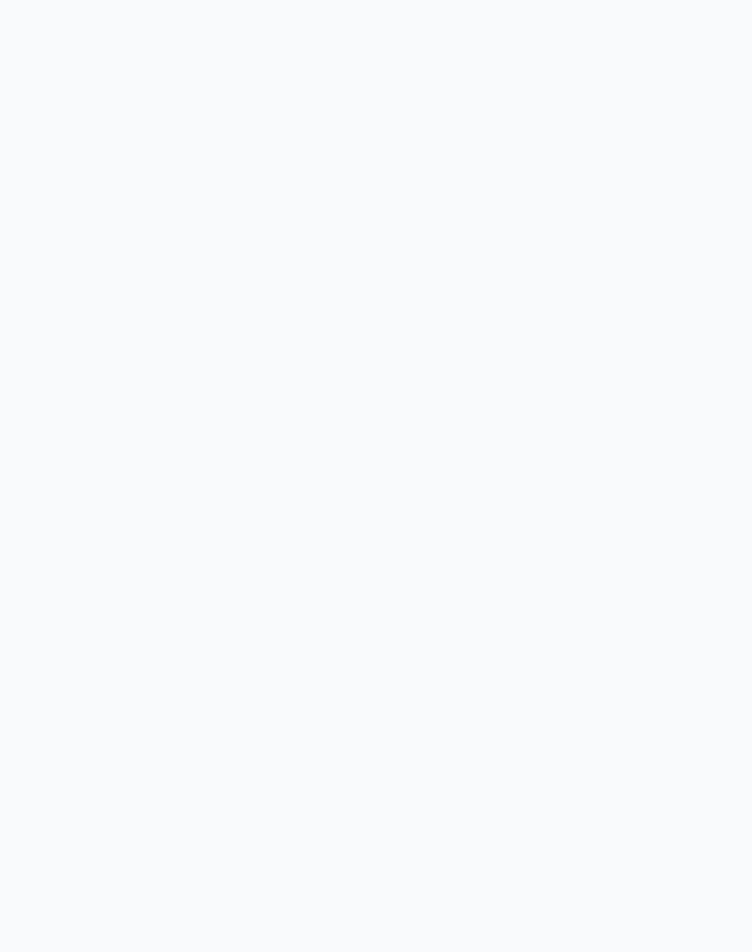
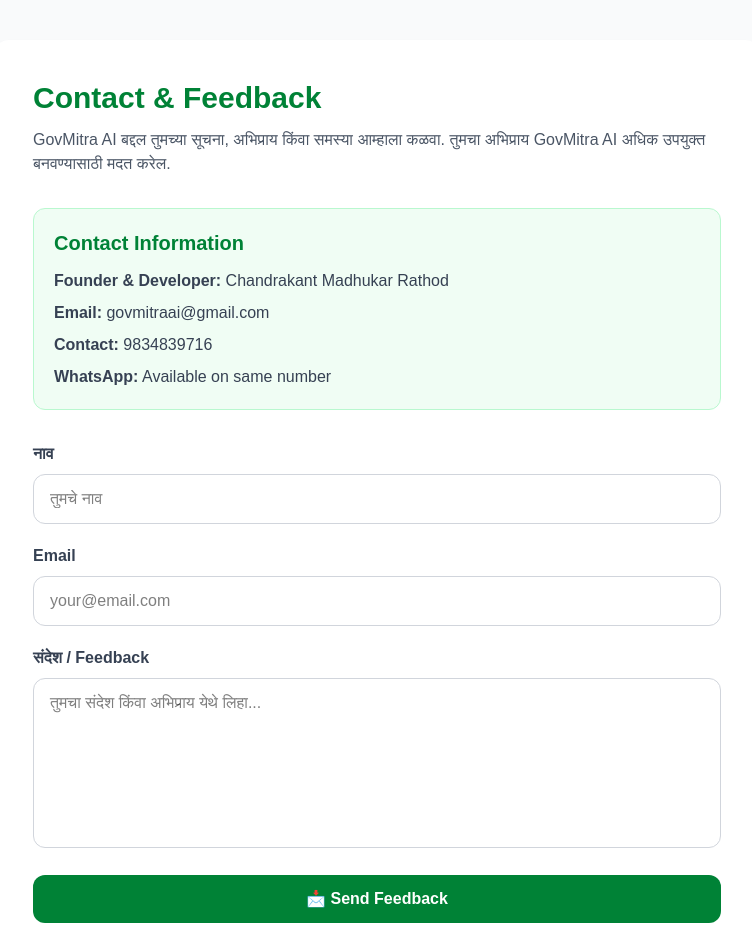
Before and after one commit to cmrathod64-ctrl/govmitra-ai, a React (Vite) app: page /contact in a window 1280 px wide. Before the commit this address had no page. Shown: the top 952 px of the page, without its empty margins (263-1015 px from the left). Before the commit the page ends 800 px from the top, so only its background shows below. Built offline with nearby package versions, Linux system fonts and the light colour scheme; the HTML template or start-up script is replaced by a standard one.

Commit message:
v3.0 Departments and Feedback System

```diff
--- a/src/App.jsx
+++ b/src/App.jsx
@@ -10,7 +10,7 @@
 import ProtectedRoute from "./components/ProtectedRoute";
 import PrivacyPolicy from "./pages/PrivacyPolicy";
 import Terms from "./pages/Terms";
-
+import Contact from "./pages/Contact";
 function App() {
   return (
     <Routes>
@@ -21,6 +21,7 @@
       <Route path="/search" element={<Search />} />
       <Route path="/privacy-policy" element={<PrivacyPolicy />} />
       <Route path="/terms" element={<Terms />} />
+      <Route path="/contact" element={<Contact />} />
       <Route
   path="/admin"
   element={
--- a/src/data/departments.js
+++ b/src/data/departments.js
@@ -1,13 +1,39 @@
 const departments = [
-  { id: 1, icon: "🌳", title: "Forest" },
-  { id: 2, icon: "💰", title: "Finance" },
-  { id: 3, icon: "🏛️", title: "General Administration" },
-  { id: 4, icon: "📚", title: "Education" },
-  { id: 5, icon: "🚜", title: "Agriculture" },
-  { id: 6, icon: "🏥", title: "Health" },
-  { id: 7, icon: "⚡", title: "Energy" },
-  { id: 8, icon: "🌊", title: "Water Resources" },
-  { id: 9, icon: "🚓", title: "Home Department" },
+  { id: 1, icon: "🏛️", title: "सामान्य प्रशासन विभाग" },
+  { id: 2, icon: "💰", title: "वित्त विभाग" },
+  { id: 3, icon: "🌳", title: "महसूल व वन विभाग" },
+  {
+    id: 4,
+    icon: "🚜",
+    title: "कृषी, पशुसंवर्धन, दुग्धव्यवसाय विकास व मत्स्यव्यवसाय विभाग",
+  },
+  { id: 5, icon: "📚", title: "शालेय शिक्षण व क्रीडा विभाग" },
+  { id: 6, icon: "🏗️", title: "सार्वजनिक बांधकाम विभाग" },
+  { id: 7, icon: "🌊", title: "जलसंपदा विभाग" },
+  { id: 8, icon: "🚓", title: "गृह विभाग" },
+  { id: 9, icon: "🌿", title: "आदिवासी विकास विभाग" },
+  { id: 10, icon: "⚖️", title: "विधी व न्याय विभाग" },
+  { id: 11, icon: "🏥", title: "सार्वजनिक आरोग्य विभाग" },
+  { id: 12, icon: "🌱", title: "पर्यावरण विभाग" },
+  {
+    id: 13,
+    icon: "🍚",
+    title: "अन्न, नागरी पुरवठा व ग्राहक संरक्षण विभाग",
+  },
+  {
+    id: 14,
+    icon: "⚡",
+    title: "उद्योग, उर्जा व कामगार विभाग",
+  },
+  { id: 15, icon: "🏘️", title: "ग्राम विकास विभाग" },
+  { id: 16, icon: "♿", title: "दिव्यांग कल्याण विभाग" },
+  { id: 17, icon: "🚰", title: "पाणीपुरवठा व स्वच्छता विभाग" },
+  { id: 18, icon: "💧", title: "मृद व जलसंधारण विभाग" },
+  {
+    id: 19,
+    icon: "🤝",
+    title: "सामाजिक न्याय व विशेष सहाय्य विभाग",
+  },
 ];
 
 export default departments;
--- /dev/null
+++ b/src/pages/Contact.jsx
@@ -0,0 +1,157 @@
+import { useState } from "react";
+import { supabase } from "../lib/supabase";
+function Contact() {
+  const [formData, setFormData] = useState({
+    name: "",
+    email: "",
+    message: "",
+  });
+
+  const handleChange = (e) => {
+    const { name, value } = e.target;
+
+    setFormData((prev) => ({
+      ...prev,
+      [name]: value,
+    }));
+  };
+
+  const handleSubmit = async (e) => {
+  e.preventDefault();
+
+  const { error } = await supabase
+    .from("feedback")
+    .insert([
+      {
+        name: formData.name,
+        email: formData.email,
+        message: formData.message,
+      },
+    ]);
+
+  if (error) {
+    console.error("Feedback Error:", error);
+    alert("❌ Feedback submit झाला नाही. कृपया पुन्हा प्रयत्न करा.");
+    return;
+  }
+
+  alert("✅ Thank you! तुमचा Feedback successfully submit झाला.");
+
+  setFormData({
+    name: "",
+    email: "",
+    message: "",
+  });
+};
+
+  return (
+    <div className="min-h-screen bg-gray-50 py-10 px-4">
+      <div className="max-w-3xl mx-auto bg-white shadow-md rounded-2xl p-6 md:p-10">
+
+        <h1 className="text-3xl font-bold text-green-700 mb-3">
+          Contact & Feedback
+        </h1>
+
+        <p className="text-gray-600 mb-8">
+          GovMitra AI बद्दल तुमच्या सूचना, अभिप्राय किंवा समस्या आम्हाला
+          कळवा. तुमचा अभिप्राय GovMitra AI अधिक उपयुक्त बनवण्यासाठी मदत करेल.
+        </p>
+
+        {/* Contact Information */}
+        <div className="mb-8 bg-green-50 border border-green-200 rounded-xl p-5">
+          <h2 className="text-xl font-bold text-green-700 mb-3">
+            Contact Information
+          </h2>
+
+          <p className="text-gray-700">
+            <strong>Founder & Developer:</strong> Chandrakant Madhukar Rathod
+          </p>
+
+          <p className="text-gray-700 mt-2">
+            <strong>Email:</strong> govmitraai@gmail.com
+          </p>
+
+          <p className="text-gray-700 mt-2">
+            <strong>Contact:</strong> 9834839716
+          </p>
+
+          <p className="text-gray-700 mt-2">
+            <strong>WhatsApp:</strong> Available on same number
+          </p>
+        </div>
+
+        {/* Feedback Form */}
+        <form onSubmit={handleSubmit} className="space-y-5">
+
+          <div>
+            <label className="block text-gray-700 font-semibold mb-2">
+              नाव
+            </label>
+
+            <input
+              type="text"
+              name="name"
+              value={formData.name}
+              onChange={handleChange}
+              placeholder="तुमचे नाव"
+              required
+              className="w-full border border-gray-300 rounded-xl px-4 py-3 focus:outline-none focus:ring-2 focus:ring-green-500"
+            />
+          </div>
+
+          <div>
+            <label className="block text-gray-700 font-semibold mb-2">
+              Email
+            </label>
+
+            <input
+              type="email"
+              name="email"
+              value={formData.email}
+              onChange={handleChange}
+              placeholder="your@email.com"
+              required
+              className="w-full border border-gray-300 rounded-xl px-4 py-3 focus:outline-none focus:ring-2 focus:ring-green-500"
+            />
+          </div>
+
+          <div>
+            <label className="block text-gray-700 font-semibold mb-2">
+              संदेश / Feedback
+            </label>
+
+            <textarea
+              name="message"
+              value={formData.message}
+              onChange={handleChange}
+              placeholder="तुमचा संदेश किंवा अभिप्राय येथे लिहा..."
+              required
+              rows="6"
+              className="w-full border border-gray-300 rounded-xl px-4 py-3 focus:outline-none focus:ring-2 focus:ring-green-500 resize-none"
+            />
+          </div>
+
+          <button
+            type="submit"
+            className="w-full bg-green-700 hover:bg-green-800 text-white font-semibold px-6 py-3 rounded-xl"
+          >
+            📩 Send Feedback
+          </button>
+
+        </form>
+
+        {/* Disclaimer */}
+        <div className="mt-8 p-4 bg-yellow-50 border border-yellow-200 rounded-xl">
+          <p className="text-sm text-gray-700">
+            <strong>टीप:</strong> GovMitra AI हे महाराष्ट्र शासनाचे अधिकृत
+            संकेतस्थळ नाही. अधिकृत शासकीय तक्रार, अर्ज किंवा सेवा-संबंधित
+            विनंतीसाठी संबंधित अधिकृत शासकीय विभागाशी संपर्क साधावा.
+          </p>
+        </div>
+
+      </div>
+    </div>
+  );
+}
+
+export default Contact;
```
